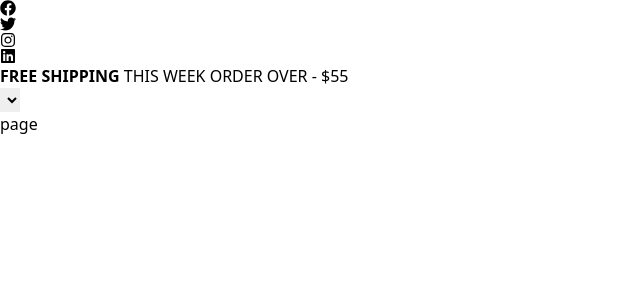
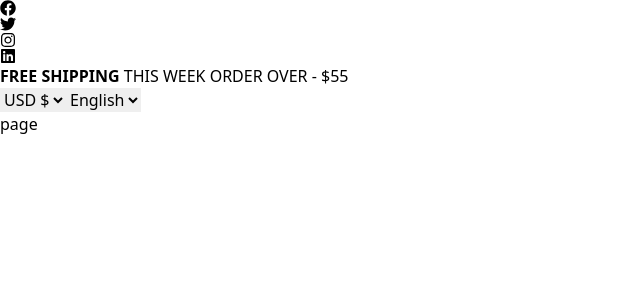
Before and after one commit to adilraees786/New-Next-JS-Project, a Next.js app: page / in a window 1280 px wide. Shown: the top 300 px of the page, without its empty margins (0-640 px from the left). Built offline with nearby package versions, Linux system fonts and the light colour scheme.

Commit message:
Add language selection

```diff
--- a/src/Components/Headertop.js
+++ b/src/Components/Headertop.js
@@ -21,6 +21,18 @@ const Headertop = () => {
                          text-[12px] w-[70px]'
                          name='Currency'
                          id='currency'>
+                            <option value='USD $'>USD $</option>
+                            <option value='EUR €'>EUR €</option>
+                            <option value='INR'>INR</option>
+
+                        </select>
+
+                        <select className=' text-gray-500
+                         text-[12px] w-[80px]'
+                         name='language'
+                         id='language'>
+                            <option value='English'>English</option>
+                            <option value='French'>French</option>
 
                         </select>
 
```
